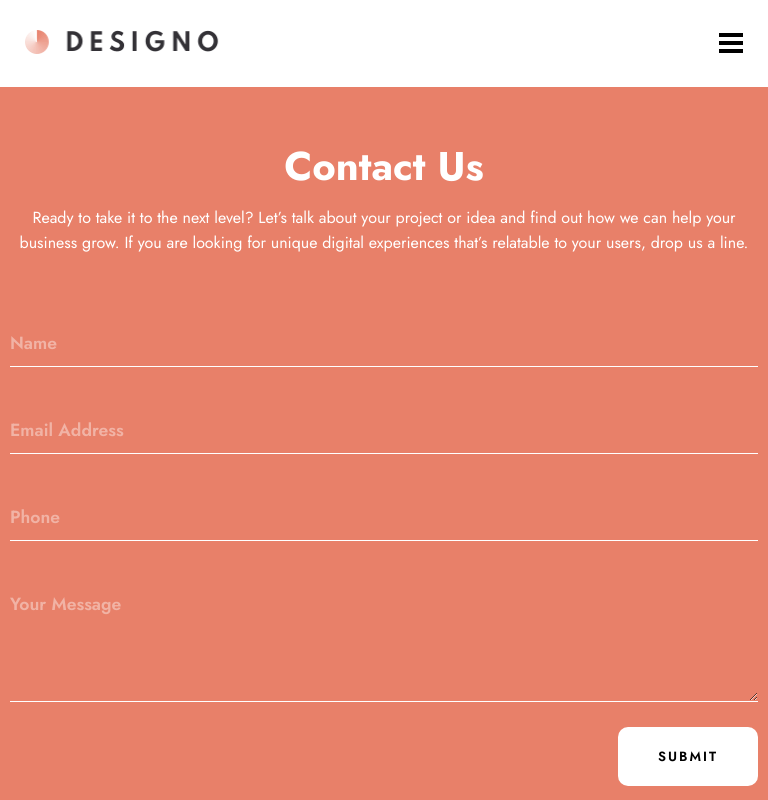
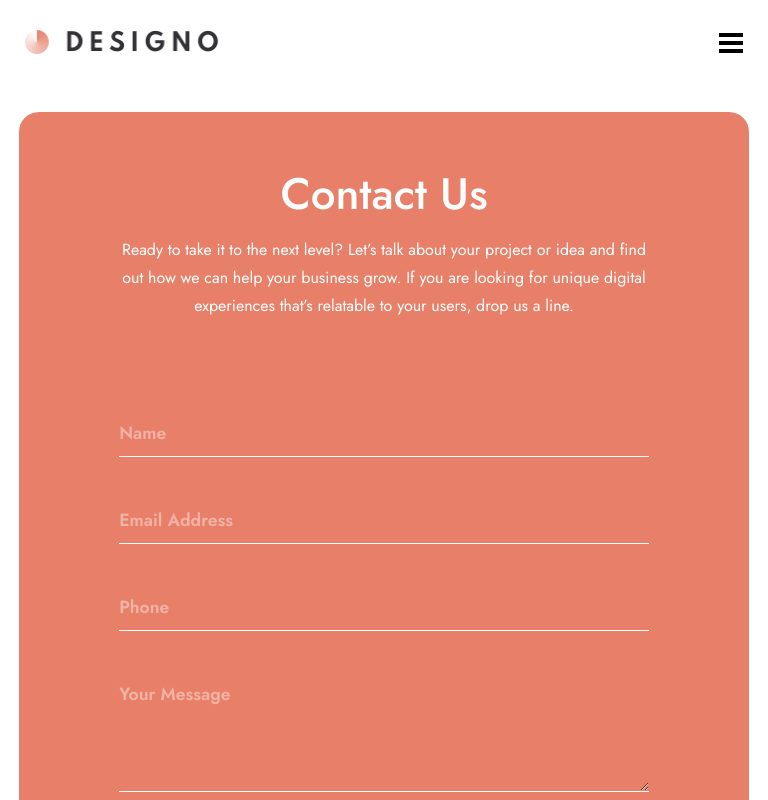
Before and after one commit to Yahyawi99/Designo-multi-page-website, a React (Create React App) app: page /contact in a window 768 px wide. Shown: the top 800 px of the page. Built offline with nearby package versions, Linux system fonts and the light colour scheme.

Commit message:
contact page finished

```diff
--- a/src/styles/about/talent.css
+++ b/src/styles/about/talent.css
@@ -51,6 +51,7 @@
     .talent-txt p {
         text-align: center;
         max-width: 400px;
+        margin: 0px auto;
     }
 
     .talent-img img {
--- a/src/styles/contact/contactUs.css
+++ b/src/styles/contact/contactUs.css
@@ -19,11 +19,13 @@
 }
 
 .contact-txt h1 {
-    font-size: 2.5rem;
+    font-size: 2.75rem;
+    font-weight: 500;
 }
 
 .contact-txt p {
     line-height: 28px;
+    max-width: 700px;
 }
 
 /* form */
@@ -73,7 +75,7 @@
 
 /* *************** */
 /* media query */
-@media screen and (min-width:0px) and (max-width:800px) {
+@media screen and (min-width:0px) and (max-width:600px) {
     .contact-us {
         width: 100%;
         flex-direction: column;
@@ -102,3 +104,28 @@
         padding: 0px 10px;
     }
 }
+
+@media screen and (min-width:600px) and (max-width:1200px) {
+    .contact-us {
+        width: 95%;
+        max-width: 800px;
+        flex-direction: column;
+        gap: 50px;
+        padding: 50px 0px;
+        margin: 25px auto 150px auto;
+    }
+
+    .contact-txt h1,
+    .contact-txt p {
+        max-width: 600px;
+        text-align: center;
+    }
+
+    /* form */
+    .contact-form {
+        flex: .5;
+        display: flex;
+        flex-direction: column;
+        padding: 50px 100px;
+    }
+}
--- a/src/styles/projects/navigations.css
+++ b/src/styles/projects/navigations.css
@@ -76,7 +76,7 @@
         border-radius: 20px;
         position: relative;
         margin: 0px auto;
-        padding: 50px 0px;
+        padding: 75px 0px;
     }
 
     .navigation h1 {
--- a/src/styles/shared/header.css
+++ b/src/styles/shared/header.css
@@ -87,3 +87,9 @@
         width: 150px;
     }
 }
+
+@media screen and (min-width:600px) and (max-width:1200px) {
+    .main-header {
+        max-width: 800px;
+    }
+}
--- a/src/styles/shared/loactions.css
+++ b/src/styles/shared/loactions.css
@@ -33,7 +33,7 @@
 
 /* ****************** */
 /* media query */
-@media screen and (min-width:0px) and (max-width:800px) {
+@media screen and (min-width:0px) and (max-width:1150px) {
     .locations {
         width: 100%;
         flex-direction: column;
```
